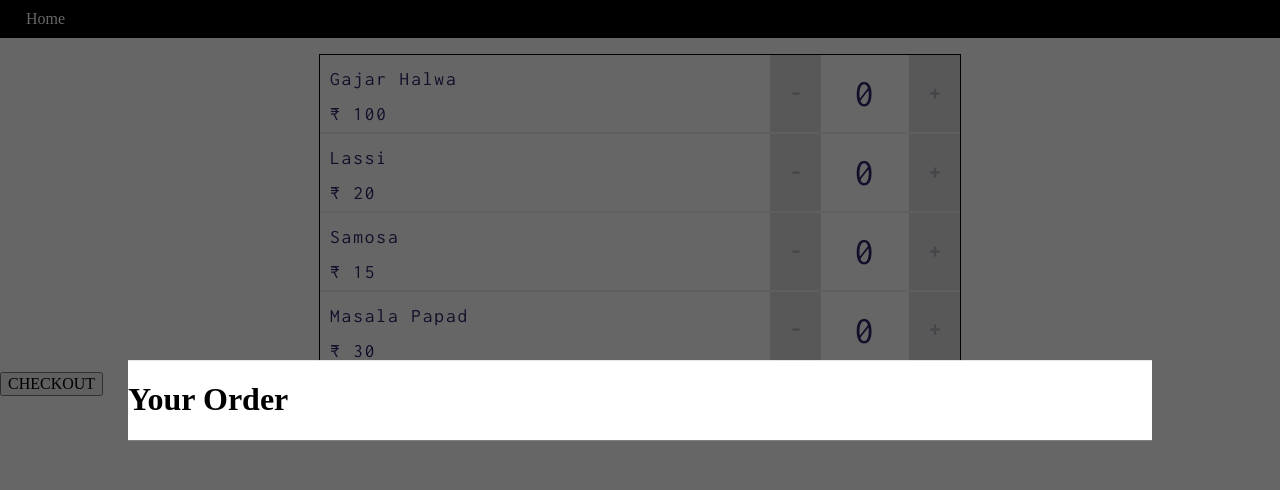
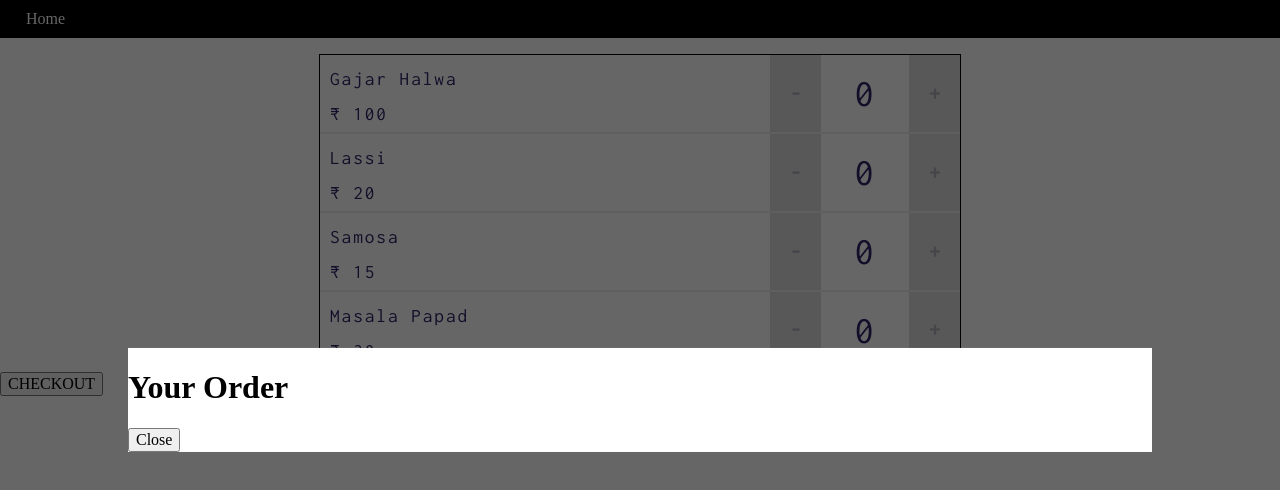
Before and after one commit to Yog9/Bill-Generator, a React (Create React App) app: page / in a window 1280 px wide. Both pictures are taken after a click on the button "CHECKOUT". Shown: the top 490 px of the page. Built offline with nearby package versions, Linux system fonts and the light colour scheme.

Commit message:
close button added

```diff
--- a/src/components/Modal.js
+++ b/src/components/Modal.js
@@ -20,7 +20,7 @@ const Modal = (props) => {
                     <div className="center">
                         <h1>Your Order</h1>
 
-
+ <button onClick={props.handleClose}>Close</button>
                     </div>
 
                 </section>
```
